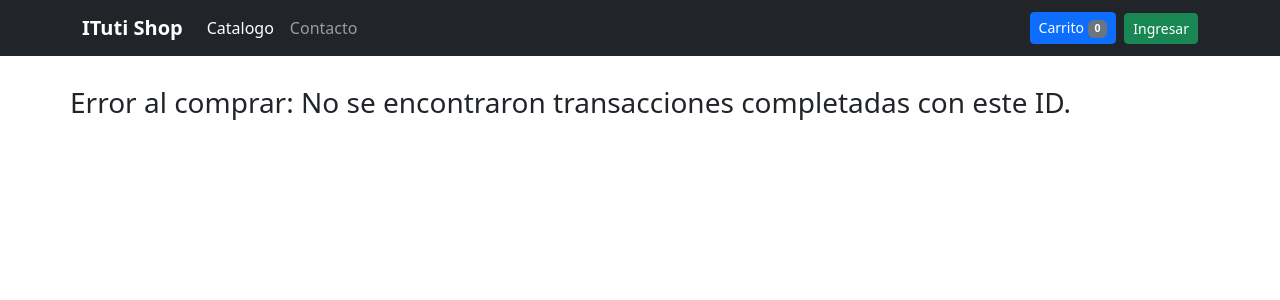
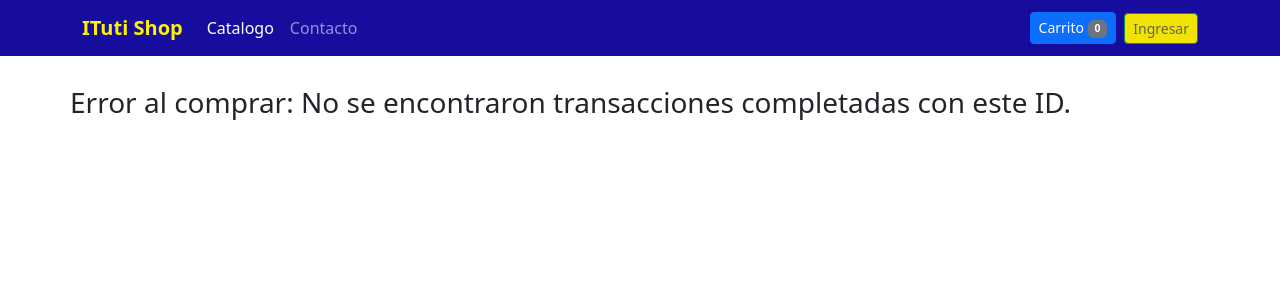
Before and after one commit to davidf110102/ITutiShop, a PHP site: page /ITutiShop/completado.php in a window 1280 px wide. Shown: the top 300 px of the page. Run offline with PHP 8.4, Linux system fonts and the light colour scheme; data comes from the database, SQL or seed files in the repository; data that the repository does not hold is empty.

Commit message:
cambio de header

```diff
--- a/completado.php
+++ b/completado.php
@@ -44,9 +44,9 @@ if ($id_transaccion == '') {
 
 <body>
 <header>
-<div class="navbar navbar-expand-lg navbar-dark bg-dark">
+<div class="navbar navbar-expand-lg navbar-dark"  style="background-color: rgb(22, 13, 159); padding-left: 50px; padding-right: 50px;">
     <div class="container">
-    <a href="index.php" class="navbar-brand">
+    <a href="index.php" class="navbar-brand" style="color: rgb(255, 241, 0);">
         <strong>ITuti Shop</strong>
     </a>
     <button class="navbar-toggler" type="button" data-bs-toggle="collapse" data-bs-target="#navbarHeader" aria-controls="navbarHeader" aria-expanded="false" aria-label="Toggle navigation">
@@ -68,8 +68,8 @@ if ($id_transaccion == '') {
         <?php if(isset($_SESSION['user_id'])) { ?>
 
             <div class="dropdown">
-                <button class="btn btn-success btn-sm dropdown-toggle" type="button"
-                id="btn_session" data-bs-toggle="dropdown" aria-expanded="false">
+            <button class="btn btn-warning btn-sm dropdown-toggle" type="button"
+            id="btn_session" data-bs-toggle="dropdown" aria-expanded="false" style="background-color: rgb(241, 228, 0); color: rgb(100, 100, 100);">
                     <i class="fa-solid fa-user"></i> &nbsp; <?php echo $_SESSION['user_name']; ?>
                 </button>
                 <ul class="dropdown-menu" aria-labelledby="btn_session">
@@ -77,9 +77,9 @@ if ($id_transaccion == '') {
                     <li><a class="dropdown-item" href="logout.php">Cerrar sesión</a></li>
                 </ul>
             </div>
-        <?php } else {?>
-            <a href="login.php" class="btn btn-success btn-sm"><i class="fa-solid fa-user"></i> Ingresar </a>
-        <?php } ?>
+            <?php } else {?>
+            <a href="login.php" class="btn btn-success btn-sm" style="background-color: rgb(241, 228, 0); color: rgb(100, 100, 100);"><i class="fa-solid fa-user"></i> Ingresar </a>
+            <?php } ?>
     </div>
     </div>
 </div>
--- a/login.php
+++ b/login.php
@@ -37,9 +37,9 @@ if (!empty($_POST)) {
 
 <body>
   <header>
-    <div class="navbar navbar-expand-lg navbar-dark bg-dark">
-      <div class="container">
-        <a href="index.php" class="navbar-brand">
+  <div class="navbar navbar-expand-lg navbar-dark"  style="background-color: rgb(22, 13, 159); padding-left: 50px; padding-right: 50px;">
+    <div class="container">
+    <a href="index.php" class="navbar-brand" style="color: rgb(255, 241, 0);">
           <strong>ITuti Shop</strong>
         </a>
         <button class="navbar-toggler" type="button" data-bs-toggle="collapse" data-bs-target="#navbarHeader"
--- a/plantilla.php
+++ b/plantilla.php
@@ -50,9 +50,9 @@
 </head>
 <body>
 <header>
-<div class="navbar navbar-expand-lg navbar-dark bg-dark">
+<div class="navbar navbar-expand-lg navbar-dark"  style="background-color: rgb(22, 13, 159); padding-left: 50px; padding-right: 50px;">
     <div class="container">
-    <a href="index.php" class="navbar-brand">
+    <a href="index.php" class="navbar-brand" style="color: rgb(255, 241, 0);">
         <strong>ITuti Shop</strong>
     </a>
     <button class="navbar-toggler" type="button" data-bs-toggle="collapse" data-bs-target="#navbarHeader" aria-controls="navbarHeader" aria-expanded="false" aria-label="Toggle navigation">
--- a/recupera.php
+++ b/recupera.php
@@ -69,9 +69,9 @@ if (!empty($_POST)) {
 
 <body>
   <header>
-    <div class="navbar navbar-expand-lg navbar-dark bg-dark">
-      <div class="container">
-        <a href="index.php" class="navbar-brand">
+  <div class="navbar navbar-expand-lg navbar-dark"  style="background-color: rgb(22, 13, 159); padding-left: 50px; padding-right: 50px;">
+    <div class="container">
+    <a href="index.php" class="navbar-brand" style="color: rgb(255, 241, 0);">
           <strong>ITuti Shop</strong>
         </a>
         <button class="navbar-toggler" type="button" data-bs-toggle="collapse" data-bs-target="#navbarHeader"
--- a/registro.php
+++ b/registro.php
@@ -63,9 +63,9 @@ if (!empty($_POST)) {
 </head>
 <body>
 <header>
-<div class="navbar navbar-expand-lg navbar-dark bg-dark">
+<div class="navbar navbar-expand-lg navbar-dark"  style="background-color: rgb(22, 13, 159); padding-left: 50px; padding-right: 50px;">
     <div class="container">
-    <a href="index.php" class="navbar-brand">
+    <a href="index.php" class="navbar-brand" style="color: rgb(255, 241, 0);">
         <strong>ITuti Shop</strong>
     </a>
     <button class="navbar-toggler" type="button" data-bs-toggle="collapse" data-bs-target="#navbarHeader" aria-controls="navbarHeader" aria-expanded="false" aria-label="Toggle navigation">
--- a/reset_password.php
+++ b/reset_password.php
@@ -58,9 +58,9 @@ if (!empty($_POST)) {
 
 <body>
     <header>
-        <div class="navbar navbar-expand-lg navbar-dark bg-dark">
-            <div class="container">
-                <a href="index.php" class="navbar-brand">
+    <div class="navbar navbar-expand-lg navbar-dark"  style="background-color: rgb(22, 13, 159); padding-left: 50px; padding-right: 50px;">
+    <div class="container">
+    <a href="index.php" class="navbar-brand" style="color: rgb(255, 241, 0);">
                     <strong>ITuti Shop</strong>
                 </a>
                 <button class="navbar-toggler" type="button" data-bs-toggle="collapse" data-bs-target="#navbarHeader" aria-controls="navbarHeader" aria-expanded="false" aria-label="Toggle navigation">
```
Also changed, not shown: checkout.php (+5 -5 lines), menu.php (+5 -5 lines), pago.php (+7 -7 lines).
